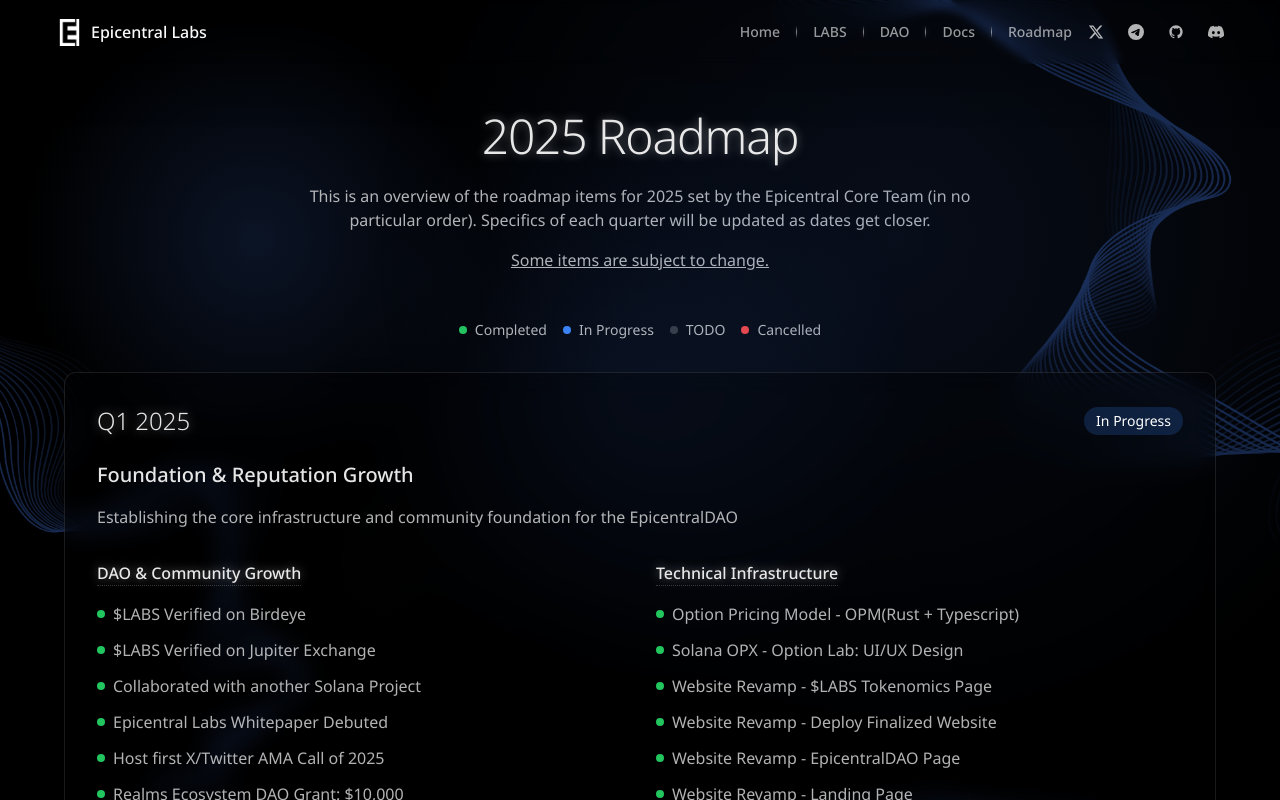
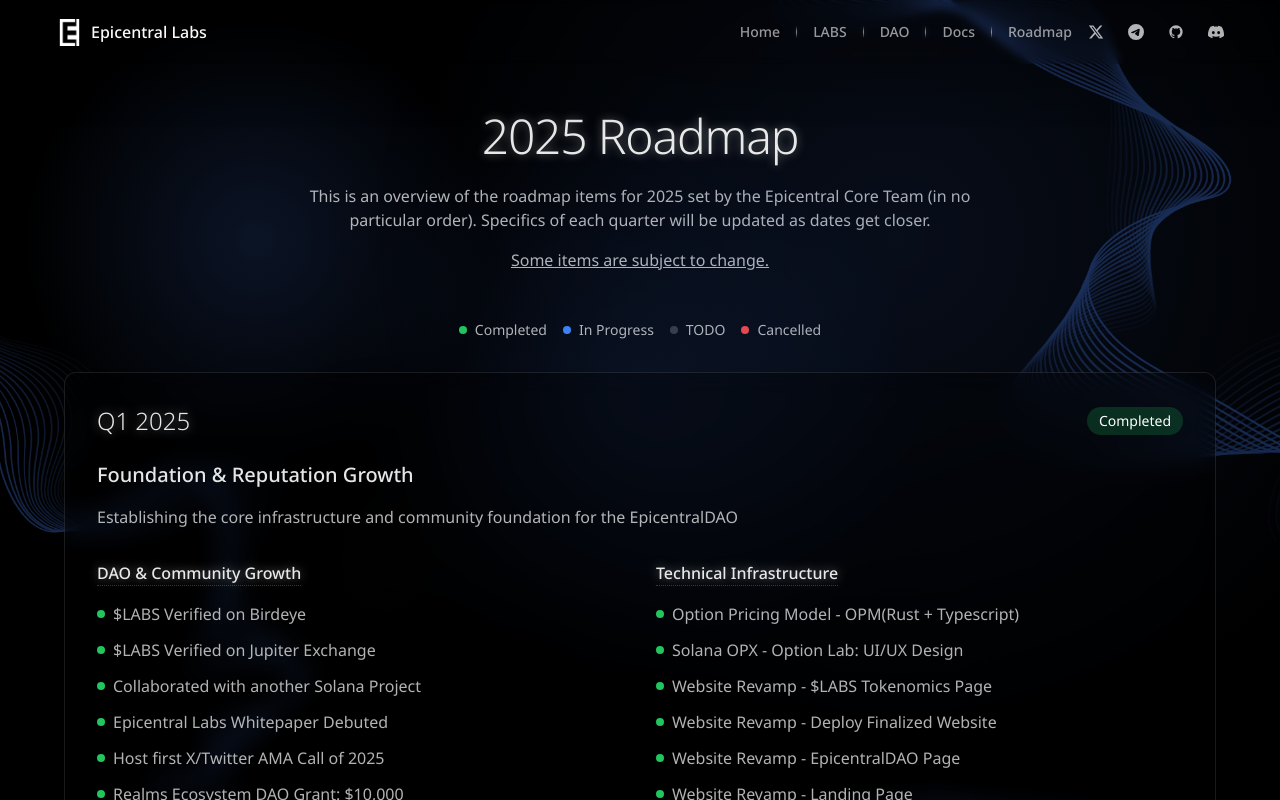
Before and after one commit to EpicentralLabs/landing-site, a Next.js app: page /roadmap in a window 1280 px wide. Shown: the top 800 px of the page. Built offline with nearby package versions, Linux system fonts and the light colour scheme.

Commit message:
Updated Q1 progress status

```diff
--- a/src/app/roadmap/page.tsx
+++ b/src/app/roadmap/page.tsx
@@ -55,7 +55,7 @@
             <RoadmapCard
               quarter="Q1 2025"
               title="Foundation & Reputation Growth"
-              status={StatusChoice.InProgress}
+              status={StatusChoice.Completed}
               description="Establishing the core infrastructure and community foundation for the EpicentralDAO"
               items={[
                 {
```
